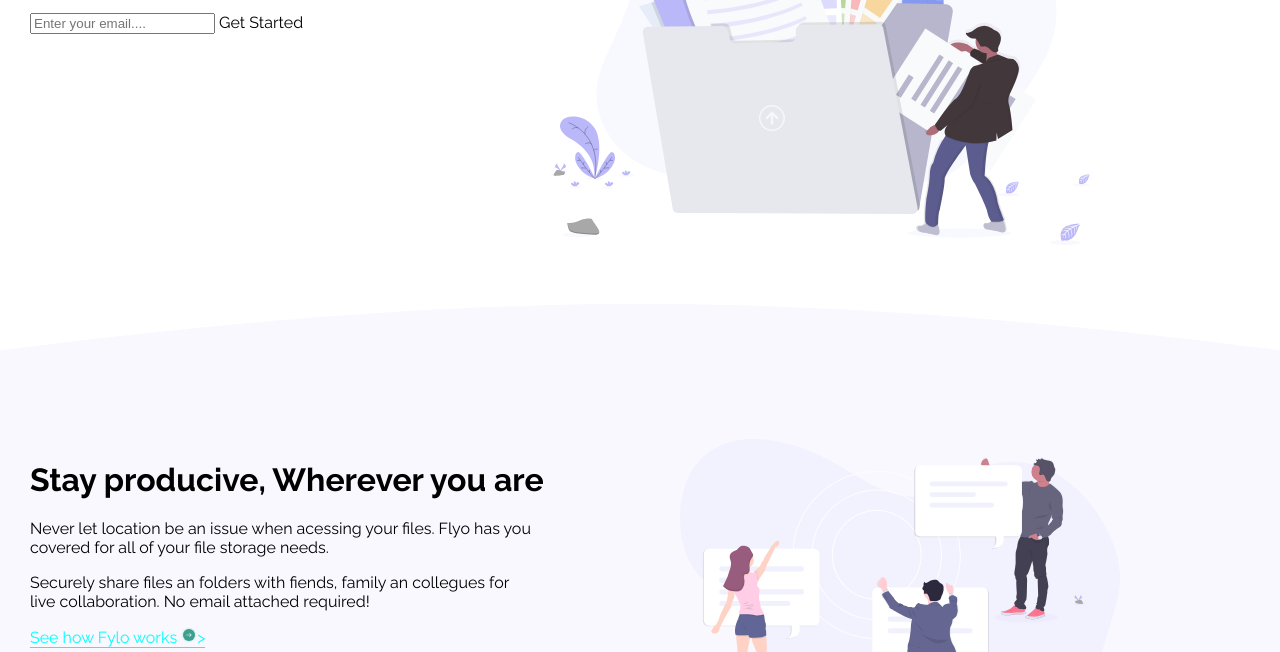
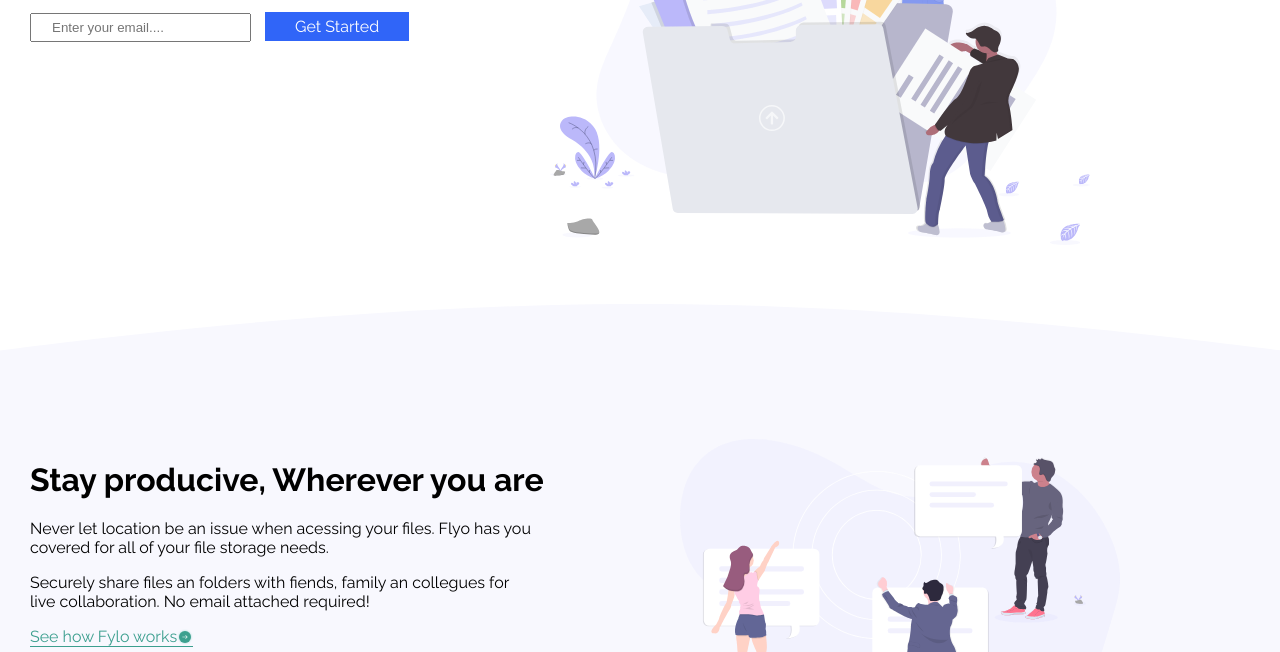
Before and after one commit to RRonniecool/fontend-mentor_flyo-landing-page-code, a plain HTML site: page index.html in a window 1280 px wide. Shown: the part 300-952 px from the top of the page. Drawn offline with Linux system fonts and the light colour scheme.

Commit message:
Thursday addition

```diff
--- a/app.css
+++ b/app.css
@@ -31,6 +31,17 @@
     gap: 30px;
 }
 
+.hero_first input{
+    padding: 5px 20px;
+}
+
+.hero_first label{
+    background-color: hsl(224, 93%, 58%);
+    padding: 5px 30px;
+    color: white;
+    margin-left: 10px;
+}
+
 .hero_second img{
     width: 100%;
     max-width: 570px;
@@ -56,8 +67,10 @@
 }
 
 .slide_one a{
-    color: aqua;
-    border-bottom: 0.1px solid aqua;
+    color: hsl(170, 45%, 43%);
+    border-bottom: 0.1px solid hsl(170, 45%, 43%);
+    align-items: center;
+    display: flex;
 }
 
 .underscore{
--- a/index.html
+++ b/index.html
@@ -43,7 +43,9 @@
             <p>Never let location be an issue when acessing your files. Flyo has you covered for all of your file storage needs.
             </p>
             <p>Securely share files an folders with fiends, family an collegues for live collaboration. No email attached required!</p>
-            <a href="">See how Fylo works <img src="images/icon-arrow.svg" alt="" srcset="">></a>
+            <div style="display: flex; gap: 10px; align-items: flex-center;">
+            <a href="">See how Fylo works <img src="images/icon-arrow.svg" alt="" srcset=""> </a>
+            </div>
 
             <div class="underscore">
                 <h1>’’</h1>
```
